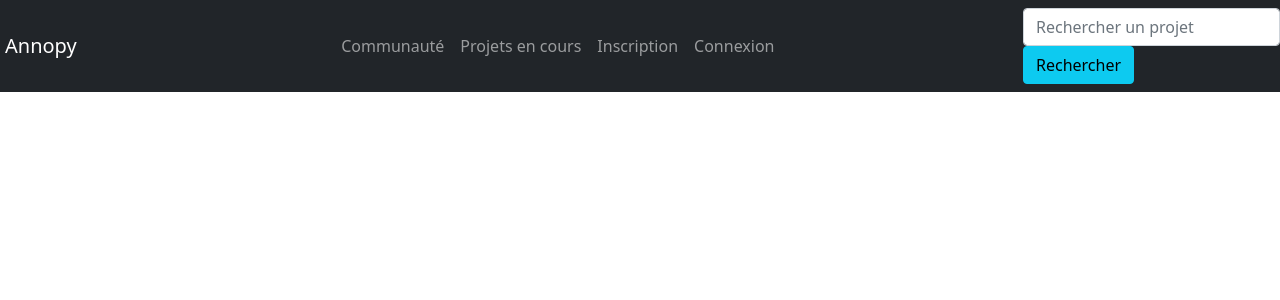
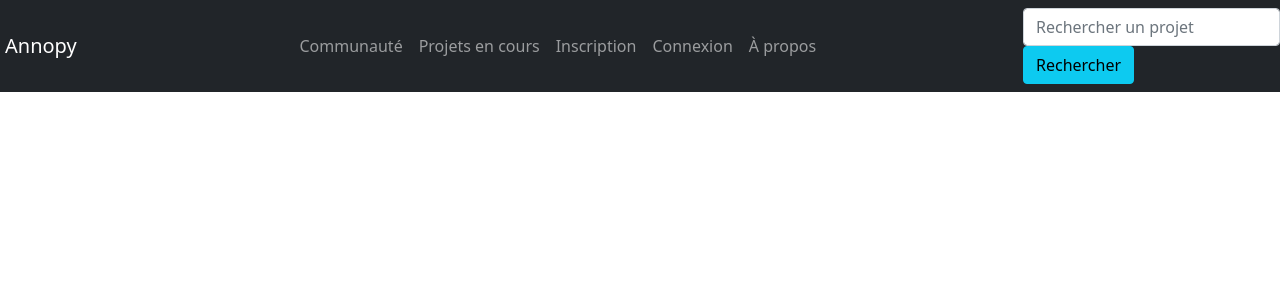
Before and after one commit to HugoSchtr/Annopy, a Flask app: template Annopy/app/templates/container.html in a window 1280 px wide. Shown: the top 300 px of the page. Run offline with Flask 2, Linux system fonts and the light colour scheme; the template is opened without the code that fills it, so the values that code supplies are empty; some libraries are stand-ins or nearby versions.

Commit message:
ajout lien pour aller consulter la page à propos

```diff
--- a/Annopy/app/templates/container.html
+++ b/Annopy/app/templates/container.html
@@ -48,6 +48,9 @@
             <a class="nav-link" href="{{url_for('sign_out')}}">Déconnexion - {{current_user.user_login}}</a>
         </li>
         {% endif %}
+        <li class="nav-item">
+            <a class="nav-link" href="{{url_for('about')}}">À propos</a>
+        </li>
     </ul>
     <form class="form-inline" action="{{url_for('search')}}" method="GET">
         <input class="form-control" name="keyword" type="search" placeholder="Rechercher un projet"
```
